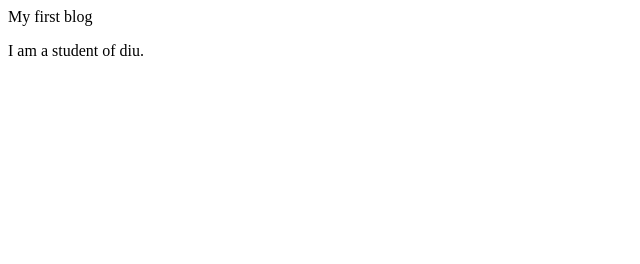
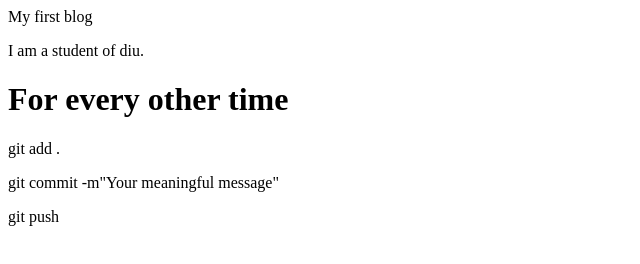
Before and after one commit to mehediswe254/my-fourth-GitHub, a plain HTML site: page index.html in a window 1280 px wide. Shown: the whole page, without its empty margins (0-640 px from the left). Drawn offline with Linux system fonts and the light colour scheme.

Commit message:
added commands to push changes to github

```diff
--- a/index.html
+++ b/index.html
@@ -6,7 +6,13 @@
     <title>My_fourth_github</title>
 </head>
 <body>
-    <h>My first blog</h>
+    <h>My first blog </h>
     <p>I am a student of diu.</p>
+    <div>
+        <h1>For every other time</h1>
+        <p>git add .</p>
+        <p>git commit -m"Your meaningful message"</p>
+        <p>git push</p>
+    </div>
 </body>
 </html>
```
